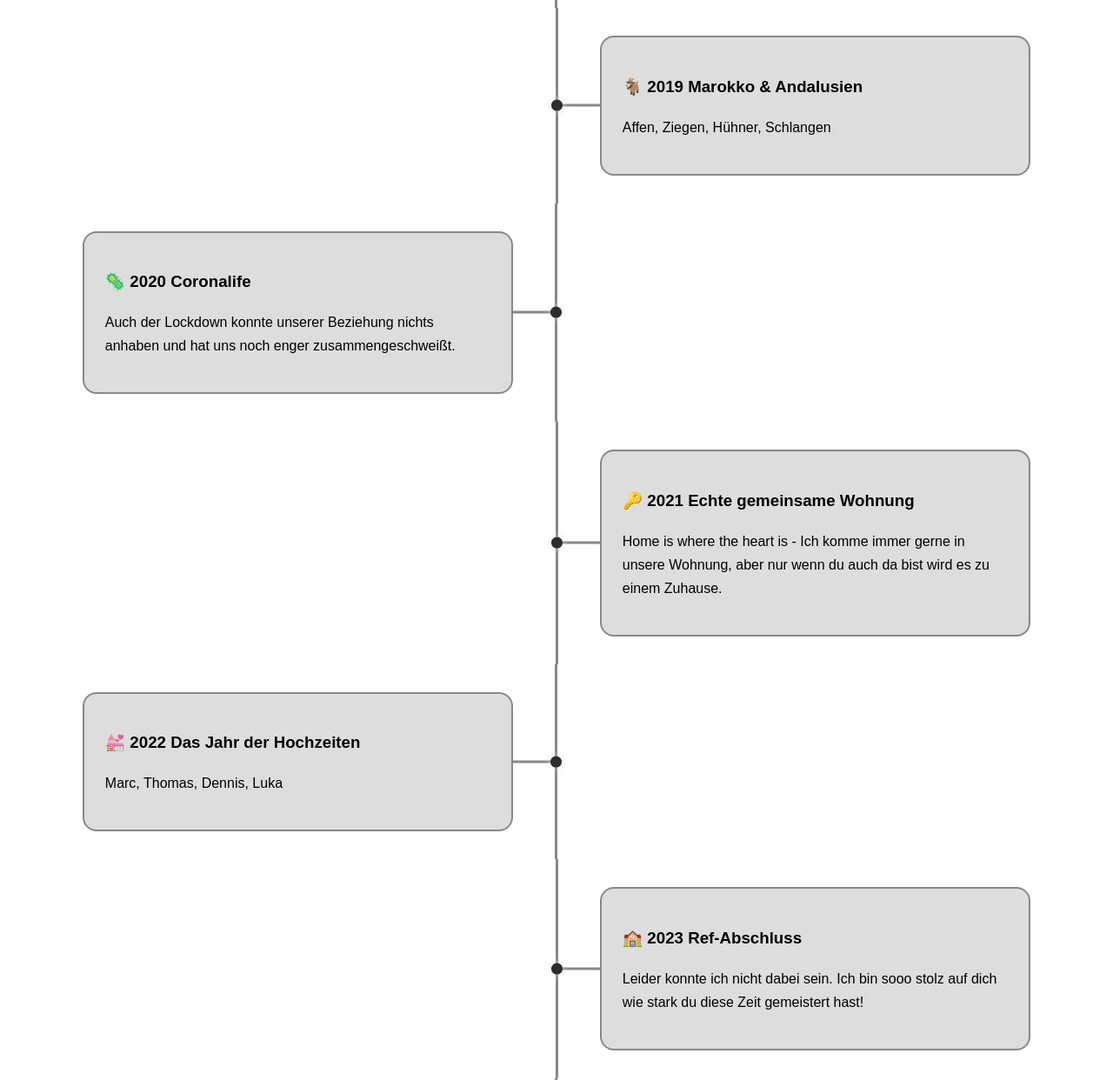
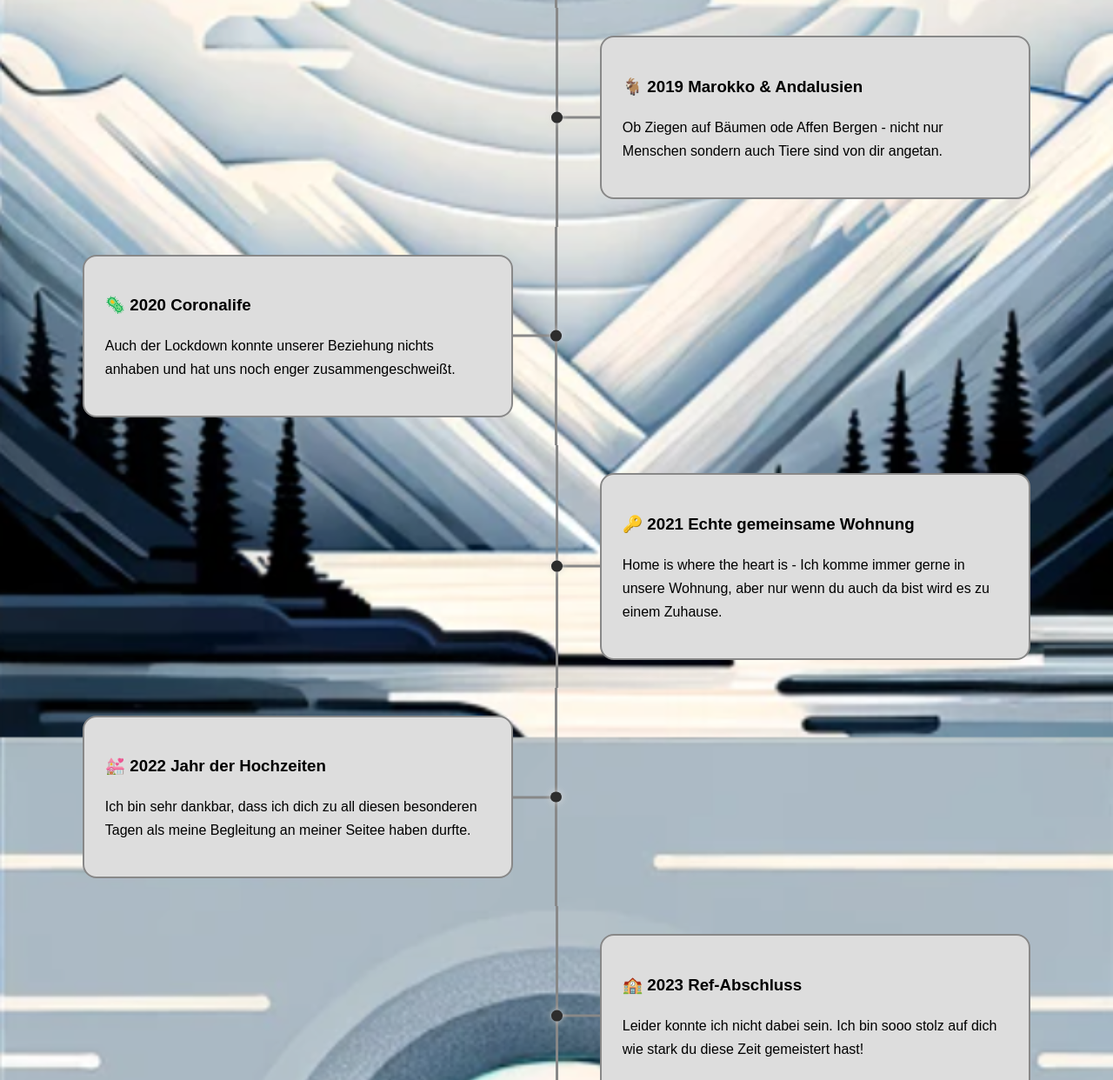
Before and after one commit to DavidSparta/projektarbeit-maus, a website: page timeline.html in a window 1280 px wide. Shown: the part 2760-4002 px from the top of the page at 87% size. Drawn offline with Linux system fonts and the light colour scheme; a web font is replaced by a local one.

Commit message:
Improved timeline

```diff
--- a/style.css
+++ b/style.css
@@ -233,6 +233,20 @@ h1 {
 
 .site-content { line-height: 1.5;}
 
+.background-container {
+    /* Hintergrundbild */
+    background-image: url(images/Backgroundimage-Moon.png); /* Pfad zu deinem Bild */
+
+    /* Fixiertes Hintergrundbild */
+    background-attachment: fixed;
+
+    /* Das Bild deckt den verfügbaren Raum ab, ohne seine Proportionen zu verlieren */
+    background-size: cover;
+
+    /* Zentriert das Bild */
+    background-position: center center;
+}
+
 .timeline {
     margin: 5em auto;
     max-width: 34.15em;
@@ -243,7 +257,7 @@ h1 {
     padding-top: 2em;
     padding-bottom: 2em;
     position: relative;
-
+    color: ;
 }
 
 .timeline-block div{
--- a/timeline.html
+++ b/timeline.html
@@ -12,7 +12,7 @@
     <script src="https://kit.fontawesome.com/e40488c4e2.js" crossorigin="anonymous"></script>
     <script src="/js/script.js"></script>
 </head>
-<body>
+<body class="background-container">
     <div class="header-nav-wrapper">
         <header class="site-header">
             <img class="logo" src="images/LogoAundD.png" alt="A&D">
@@ -90,7 +90,7 @@
                 <div class="timeline-block">
                     <div>
                         <h3>&#128016; 2019 Marokko & Andalusien</h3>
-                    <p>Affen, Ziegen, Hühner, Schlangen  </p>
+                        <p>Ob Ziegen auf Bäumen ode Affen Bergen - nicht nur Menschen sondern auch Tiere sind von dir angetan. </p>
                     </div>
                 </div>
                 <div class="timeline-block">
@@ -107,8 +107,8 @@
                 </div>
                 <div class="timeline-block">
                     <div>
-                    <h3>&#128146; 2022 Das Jahr der Hochzeiten</h3>
-                    <p>Marc, Thomas, Dennis, Luka</p>
+                        <h3>&#128146; 2022 Jahr der Hochzeiten</h3>
+                        <p>Ich bin sehr dankbar, dass ich dich zu all diesen besonderen Tagen als meine Begleitung an meiner Seitee haben durfte.</p>
                     </div>
                 </div>
                 <div class="timeline-block">
@@ -125,11 +125,8 @@
                 </div>
             </div>
     </main>
-
     <footer class="site-footer">
         <p>&#169; Davless </p>
     </footer>
-
-
 </body>
 </html>
```
Also changed, not shown: start.html (+3 -3 lines), images/Backgroundimage-Moon.png (added), images/Carousel/4efd0159-7b4f-4acd-be73-9da6bfd644c5.webp (added), images/DALL·E 2024-03-30 13.02.46 - Create a bright, simple background image suitable for a website. The image should be in portrait orientation and contain the colors gray, black, and w.webp (added). Lines whose indentation alone changed are shown as unchanged.
